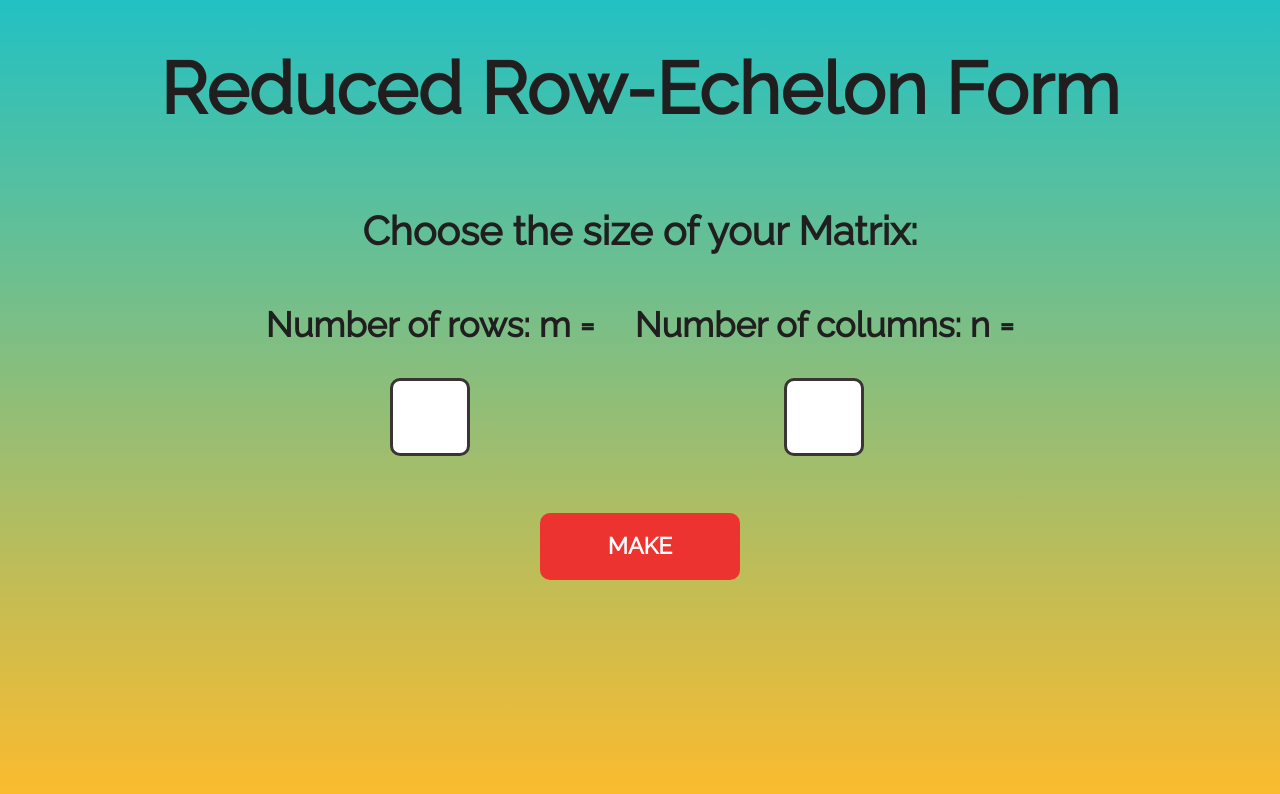
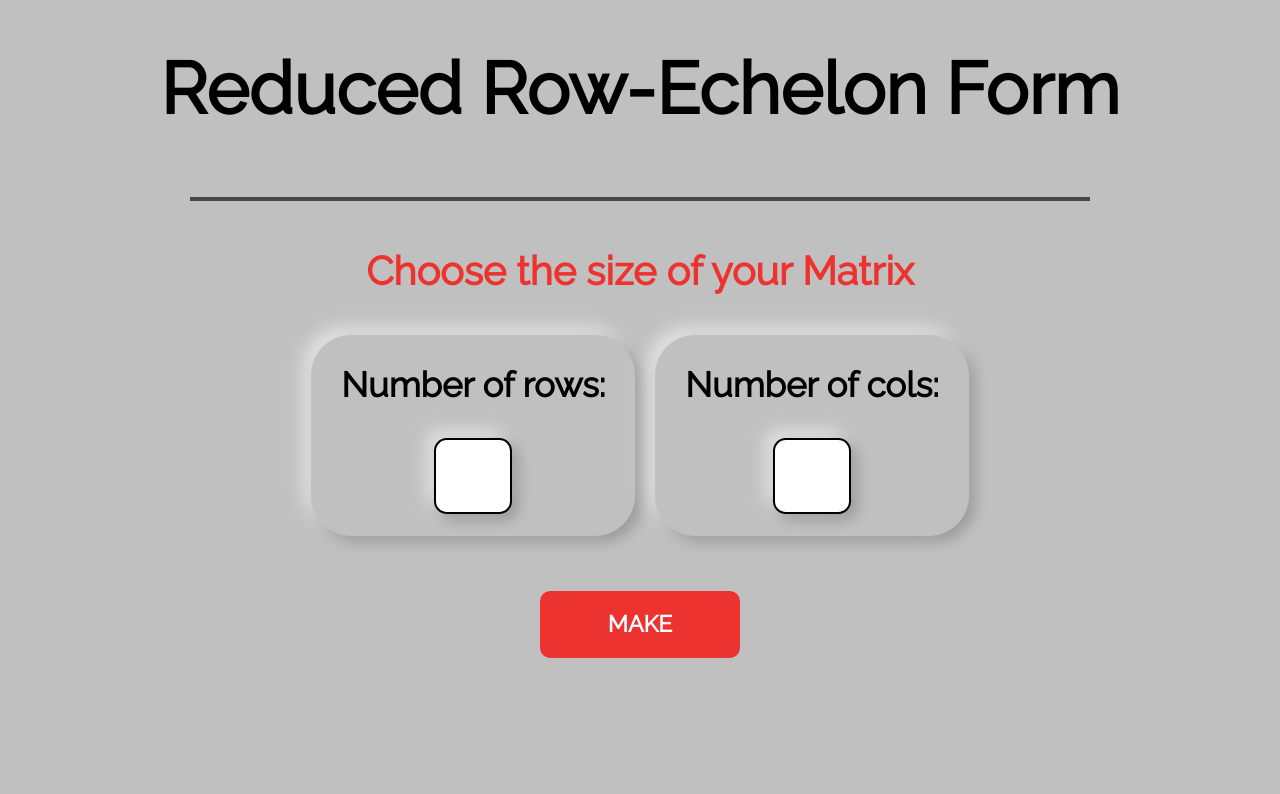
Before and after one commit to taylorrodriguez/rref-calculator, a plain HTML site: page dist/rref-calculator/index.html in a window 1280 px wide. Drawn offline with nearby package versions, Linux system fonts and the light colour scheme.

Commit message:
update to new look

```diff
--- a/dist/rref-calculator/css/styles.css
+++ b/dist/rref-calculator/css/styles.css
@@ -2,27 +2,23 @@ html {
   min-height: 100%;
   min-width: 100%;
 }
-
 body,
 .button-empty-matrix,
 .button-submit,
 .refresh {
   font-family: "Raleway", sans-serif;
 }
-
 body {
   margin: 0;
-  background: linear-gradient(#22c1c3, #fdbb2d);
+  background-color: rgb(192, 192, 192);
   background-repeat: round;
   background-size: cover;
-  color: rgb(32, 30, 30);
+  color: rgb(0, 0, 0);
 }
-
 .grid-container {
   display: grid;
   grid-row-gap: 15px;
 }
-
 .item {
   display: flex;
   flex-direction: row;
@@ -31,31 +27,31 @@ body {
   align-items: center;
   justify-content: center;
 }
-
 header {
   font-size: 3vw;
 }
-
 input {
-  font-family: 'Lato', sans-serif;
+  font-family: "Lato", sans-serif;
   text-align: center;
 }
-
 input[disabled=""] {
   color: black;
   background-color: rgb(255, 255, 255);
 }
-
+hr {
+  width: 70%;
+  border: 2px solid rgb(70, 70, 70);
+}
 .choose-size {
+  color: rgb(237, 51, 48);
+  font-weight: 600;
   padding: 15px;
   font-size: 4vw;
   font-weight: bold;
 }
-
 .mxn-input {
   padding: 0px 50px;
 }
-
 .mxnRow,
 .mxnCol {
   display: flex;
@@ -63,18 +59,25 @@ input[disabled=""] {
   text-align: center;
   align-items: center;
   justify-content: center;
+  background: transparent;
+  box-shadow: 6px 6px 14px 0 rgba(0, 0, 0, 0.2),
+    -8px -8px 18px 0 rgba(255, 255, 255, 0.55);
+  border-radius: 40px;
+  margin: 10px 10px;
+  padding: 10px 10px;
 }
-
 .mspan,
 .nspan {
   font-size: 3.5vw;
   font-weight: bold;
   padding: 20px;
 }
-
 .mxn {
-  border: 0.4vw solid rgb(58, 52, 52);
-  border-radius: 10px;
+  border: 2px solid black;
+  background: white;
+  box-shadow: 6px 6px 14px 0 rgba(0, 0, 0, 0.2),
+    -8px -8px 18px 0 rgba(255, 255, 255, 0.55);
+  border-radius: 1vw;
   font-size: 6vw;
   margin: 1vw;
   width: 10vw;
@@ -83,11 +86,9 @@ input[disabled=""] {
   max-width: 70px;
   max-height: 70px;
 }
-
 .button-container {
   padding: 30px;
 }
-
 .button-empty-matrix,
 .button-submit,
 .refresh {
@@ -105,7 +106,6 @@ input[disabled=""] {
   border: none;
   transition: all 0.4s ease 0s;
 }
-
 .button-empty-matrix:hover,
 .button-submit:hover,
 .refresh:hover {
@@ -117,20 +117,19 @@ input[disabled=""] {
   box-shadow: 5px 40px -10px rgba(0, 0, 0, 0.57);
   transition: all 0.4s ease 0s;
 }
-
 .refresh {
   width: 50vw;
   max-width: 550px;
   margin: 20px;
 }
-
 .your-matrix,
 .rref-title {
+  color:rgb(237, 51, 48);
+  font-weight: 900;
   font-size: 3vw;
   font-weight: bold;
   padding: 15px;
 }
-
 .matrix,
 .rref-matrix {
   display: flex;
@@ -138,23 +137,27 @@ input[disabled=""] {
   align-items: center;
   justify-content: center;
   padding: 0px 20px 20px 20px;
+  margin: 10px;
+  background: transparent;
+  box-shadow: 6px 6px 14px 0 rgba(0, 0, 0, 0.2),
+    -8px -8px 18px 0 rgba(255, 255, 255, 0.55);
+  border-radius: 40px;
 }
-
 .matrix-container,
 .rref-matrix-container {
   padding: 3px;
-  border: 5px solid white;
   border-radius: 10px;
 }
-
 .cell {
   display: inline;
 }
-
 .inputs,
 .longInput {
-  border: 2px solid rgb(58, 52, 52);
-  border-radius: 10px;
+  border: 2px solid black;
+  background: white;
+  box-shadow: 6px 6px 14px 0 rgba(0, 0, 0, 0.2),
+    -8px -8px 18px 0 rgba(255, 255, 255, 0.55);
+  border-radius: 1vw;
   font-size: 4vw;
   margin: 1vw;
   width: 7vw;
@@ -196,7 +199,7 @@ input[disabled=""] {
     font-size: 34.72px; /* .035 x 992 */
   }
   .mxn {
-    border: 3.968px solid rgb(58, 52, 52);
+    /* border: 3.968px solid rgb(58, 52, 52); */
     font-size: 59.52px;
   }
   .your-matrix,
--- a/dist/rref-calculator/index.html
+++ b/dist/rref-calculator/index.html
@@ -20,16 +20,17 @@
     <div class="grid-container">
       <header class="item">
         <h1>Reduced Row-Echelon Form</h1>
+        <hr />
       </header>
-      <span class="choose-size item">Choose the size of your Matrix:</span>
+      <span class="choose-size item">Choose the size of your Matrix</span>
       <!-- Choose m and n, amount of rows and columns -->
       <div class="mxn-input item">
         <div class="mxnRow">
-          <span class="mspan">Number of rows: m = </span>
+          <span class="mspan">Number of rows: </span>
           <input class="mxn" type="text" maxlength="1" />
         </div>
         <div class="mxnCol">
-          <span class="nspan">Number of columns: n = </span>
+          <span class="nspan">Number of cols: </span>
           <input class="mxn" type="text" maxlength="1" />
         </div>
       </div>
--- a/dist/rref-calculator/js/app.js
+++ b/dist/rref-calculator/js/app.js
@@ -205,7 +205,7 @@ buttonContainer.firstElementChild.addEventListener("click", () => {
               return matrix;
             }
 
-            reducedRowEchelonForm(arr);
+            reducedRowEchelonForm();
 
             //Outputs the new rref matrix to the screen
 
```
